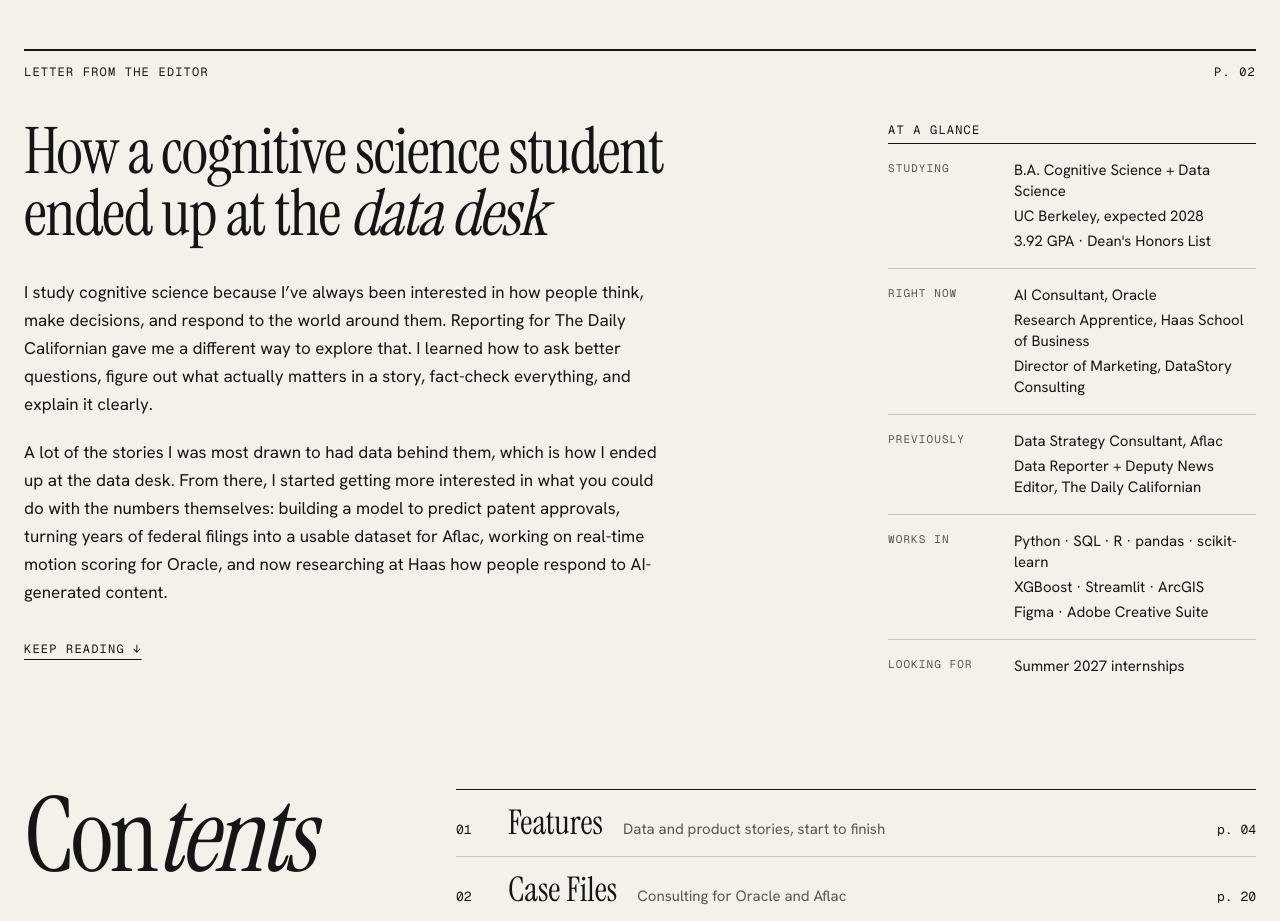
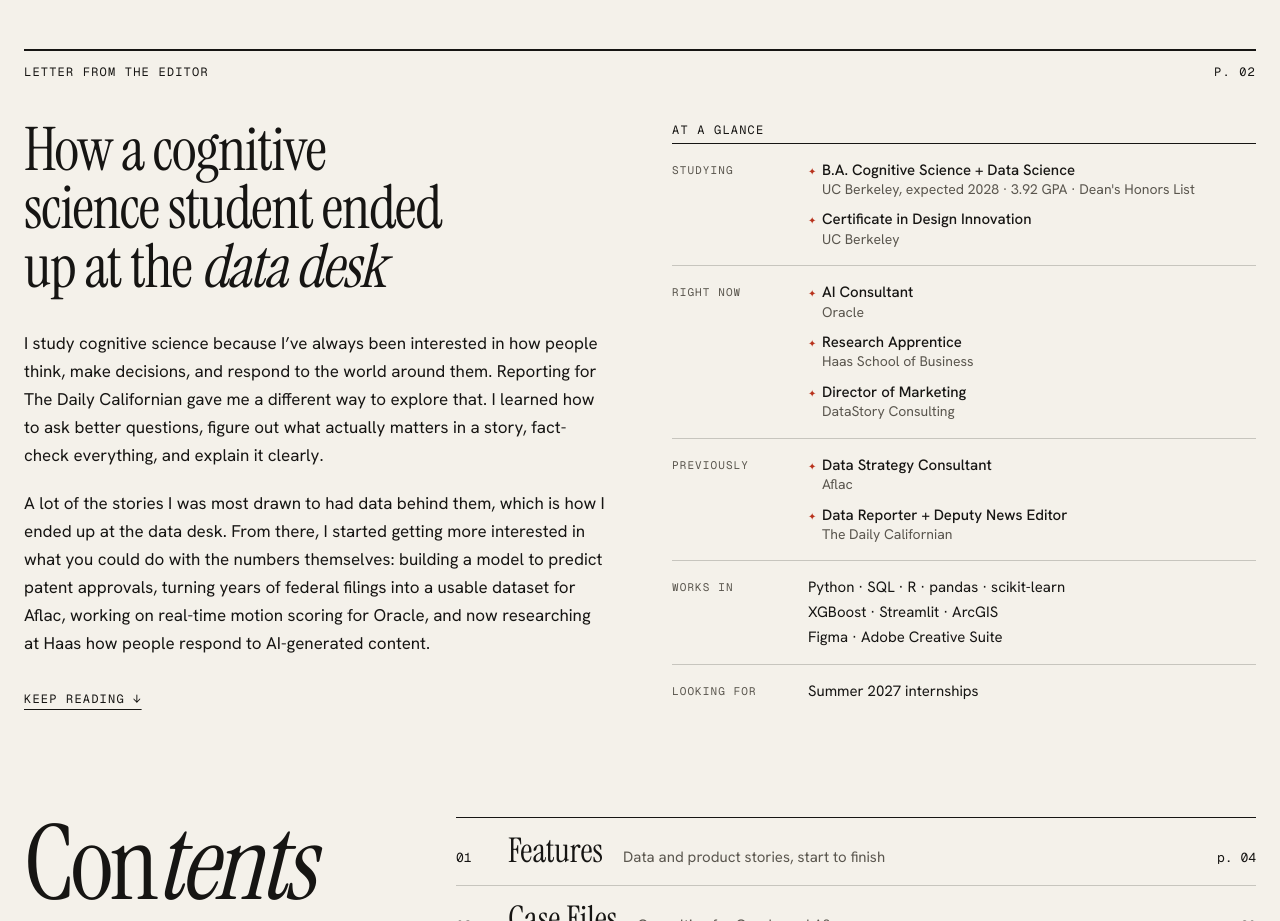
Before and after one commit to kira-pan/kira-pan-personal-portfolio, a Next.js app: page / in a window 1280 px wide. Shown: the part 1080-2001 px from the top of the page. Built offline with nearby package versions, Linux system fonts and the light colour scheme.

Commit message:
At a glance: wider, red bullets per role, design certificate
Co-Authored-By: Claude Opus 5.5 <noreply@anthropic.com>
Claude-Session: https://claude.ai/code/session_01776JLoxw9Edtv8drVyKHR9

```diff
--- a/components/home/EditorsLetter.tsx
+++ b/components/home/EditorsLetter.tsx
@@ -11,24 +11,34 @@ const LETTER = [
 // The storyline, told once, near the top: interests → experience → what ties it together.
 // Letter copy is Kira's own words (final). Don't rewrite it.
 
-const GLANCE = [
+// `items` get a red ✦ each (one entry per degree or role); `lines` are plain text.
+type Glance = {
+  label: string;
+  items?: { title: string; detail?: string }[];
+  lines?: string[];
+};
+
+const GLANCE: Glance[] = [
   {
     label: "Studying",
-    lines: ["B.A. Cognitive Science + Data Science", "UC Berkeley, expected 2028", "3.92 GPA · Dean's Honors List"],
+    items: [
+      { title: "B.A. Cognitive Science + Data Science", detail: "UC Berkeley, expected 2028 · 3.92 GPA · Dean's Honors List" },
+      { title: "Certificate in Design Innovation", detail: "UC Berkeley" },
+    ],
   },
   {
     label: "Right now",
-    lines: [
-      "AI Consultant, Oracle",
-      "Research Apprentice, Haas School of Business",
-      "Director of Marketing, DataStory Consulting",
+    items: [
+      { title: "AI Consultant", detail: "Oracle" },
+      { title: "Research Apprentice", detail: "Haas School of Business" },
+      { title: "Director of Marketing", detail: "DataStory Consulting" },
     ],
   },
   {
     label: "Previously",
-    lines: [
-      "Data Strategy Consultant, Aflac",
-      "Data Reporter + Deputy News Editor, The Daily Californian",
+    items: [
+      { title: "Data Strategy Consultant", detail: "Aflac" },
+      { title: "Data Reporter + Deputy News Editor", detail: "The Daily Californian" },
     ],
   },
   {
@@ -42,30 +52,49 @@ export default function EditorsLetter() {
   return (
     <section id="letter" aria-labelledby="letter-title" className="container-page pt-20 md:pt-24">
       <SectionHead title="Letter from the editor" page="p. 02" />
-      <div className="grid grid-cols-1 gap-x-16 gap-y-12 md:grid-cols-12">
-        <div className="md:col-span-7">
+      <div className="grid grid-cols-1 gap-x-12 gap-y-12 md:grid-cols-12 xl:gap-x-16">
+        <div className="md:col-span-7 lg:col-span-6">
           <h2
             id="letter-title"
-            className="max-w-[720px] font-serif text-[44px] font-normal leading-[0.98] tracking-[-0.02em] md:text-[64px]"
+            className="max-w-[720px] text-balance font-serif text-[44px] font-normal leading-[0.98] tracking-[-0.02em] md:text-[56px] xl:text-[60px]"
           >
             How a cognitive science student ended up at the <em>data desk</em>
           </h2>
           <LetterBody paragraphs={LETTER} />
         </div>
 
-        <aside aria-label="At a glance" className="md:col-span-5 lg:col-span-4 lg:col-start-9">
+        <aside aria-label="At a glance" className="md:col-span-5 lg:col-span-6">
           <h3 className="label mb-1">At a glance</h3>
           <dl>
             {GLANCE.map((g, i) => (
               <div
                 key={g.label}
-                className={`grid grid-cols-[110px_1fr] gap-4 py-4 ${i === 0 ? "border-t border-ink" : "border-t border-hairline"}`}
+                className={`grid grid-cols-1 gap-2 py-4 sm:grid-cols-[120px_1fr] sm:gap-4 ${i === 0 ? "border-t border-ink" : "border-t border-hairline"}`}
               >
-                <dt className="font-mono text-[11px] uppercase tracking-[0.1em] text-muted">{g.label}</dt>
-                <dd className="flex flex-col gap-1 text-[15px] leading-[1.4]">
-                  {g.lines.map((l) => (
-                    <span key={l}>{l}</span>
-                  ))}
+                <dt className="pt-0.5 font-mono text-[11px] uppercase tracking-[0.1em] text-muted">{g.label}</dt>
+                <dd>
+                  {g.items && (
+                    <ul className="flex flex-col gap-2.5">
+                      {g.items.map((it) => (
+                        <li key={it.title} className="grid grid-cols-[14px_1fr] items-baseline">
+                          <span className="text-[10px] text-accent" aria-hidden="true">
+                            ✦
+                          </span>
+                          <span className="flex flex-col">
+                            <span className="text-[15px] font-medium leading-[1.35]">{it.title}</span>
+                            {it.detail && <span className="text-[14px] leading-[1.4] text-muted">{it.detail}</span>}
+                          </span>
+                        </li>
+                      ))}
+                    </ul>
+                  )}
+                  {g.lines && (
+                    <div className="flex flex-col gap-1 text-[15px] leading-[1.4]">
+                      {g.lines.map((l) => (
+                        <span key={l}>{l}</span>
+                      ))}
+                    </div>
+                  )}
                 </dd>
               </div>
             ))}
```
Also changed, not shown: 1 other file (tests, documents, lock files or other folders).
